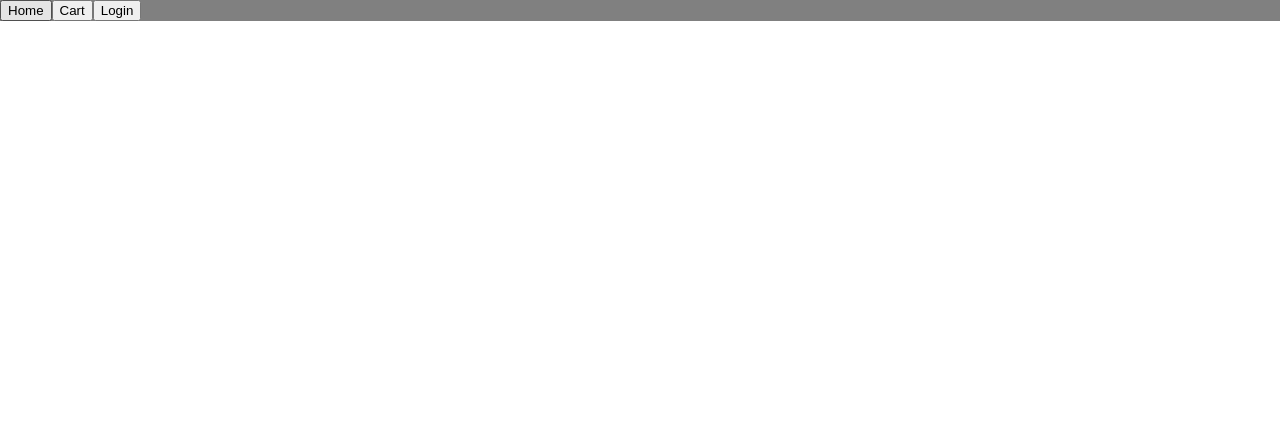
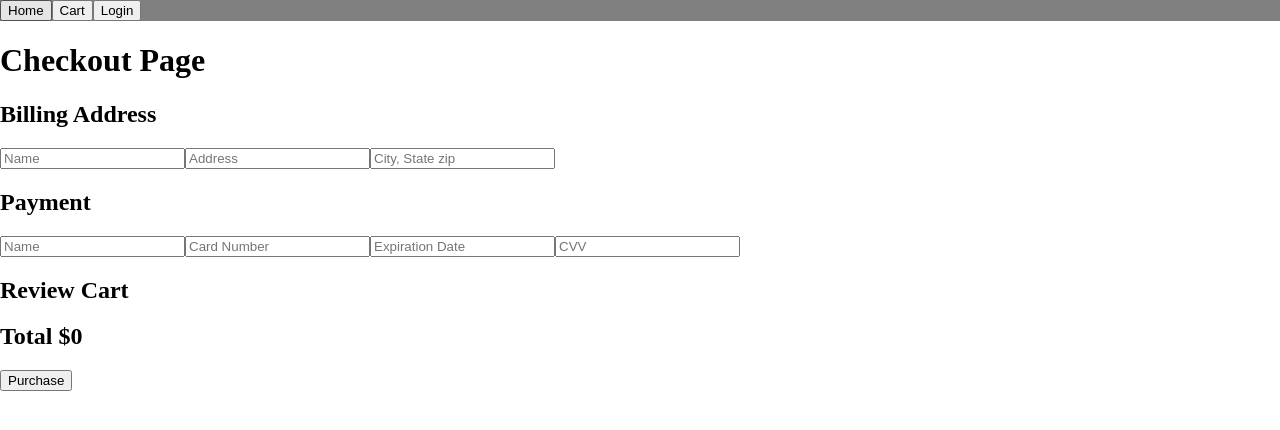
Before and after one commit to sadrachm/ecommerceFront, an Angular app: page /checkout in a window 1280 px wide. Before the commit this address led to /. Shown: the top 430 px of the page. Built offline with nearby package versions, Linux system fonts and the light colour scheme.

Commit message:
Added Checkout page

```diff
--- a/src/app/app-routing.module.ts
+++ b/src/app/app-routing.module.ts
@@ -4,11 +4,13 @@ import { AppComponent } from './app.component';
 import { HomeComponent } from './pages/home/home.component';
 import { LoginComponent } from './pages/login/login.component';
 import { CartComponent } from './pages/cart/cart.component';
+import { CheckoutComponent } from './pages/checkout/checkout.component';
 
 const routes: Routes = [
   {path:"", component:LoginComponent},
   {path:"home", component:HomeComponent},
   {path:"cart", component:CartComponent},
+  {path:"checkout", component:CheckoutComponent}
 ];
 
 @NgModule({
--- a/src/app/pages/cart/cart.component.html
+++ b/src/app/pages/cart/cart.component.html
@@ -4,4 +4,5 @@
     <h2>{{el.product}}</h2>
     <h2>{{el.quantity}}</h2>
 </div></div>
+<button routerLink="/checkout">Checkout</button>
 <button (click)="info()">get info</button>
--- a/src/app/pages/checkout/checkout.component.html
+++ b/src/app/pages/checkout/checkout.component.html
@@ -1 +1,23 @@
-<p>checkout works!</p>
+<h1>Checkout Page</h1>
+<section>
+    <h1>Billing Address</h1>
+    <input placeholder="Name"/>
+    <input placeholder="Address"/>
+    <input placeholder="City, State zip"/>
+</section>
+<section>
+    <h1>Payment</h1>
+    <input placeholder="Name"/>
+    <input placeholder="Card Number"/>
+    <input placeholder="Expiration Date"/>
+    <input placeholder="CVV"/>
+</section>
+<section>
+    <h1>Review Cart</h1>
+    <div *ngFor="let el of product">
+        <h2>{{el.product}}</h2>
+        <p>{{el.quantity}} @ ${{el.price}}</p>
+    </div>
+    <h2>Total ${{total}}</h2>
+</section>
+<button (click)="purchase()">Purchase</button>
--- a/src/app/pages/checkout/checkout.component.ts
+++ b/src/app/pages/checkout/checkout.component.ts
@@ -1,4 +1,7 @@
-import { Component } from '@angular/core';
+import { Component, Input } from '@angular/core';
+import { Product } from 'src/app/model/Product';
+import { LoginService } from 'src/app/service/login.service';
+import { ProductService } from 'src/app/service/product.service';
 
 @Component({
   selector: 'app-checkout',
@@ -6,5 +9,18 @@ import { Component } from '@angular/core';
   styleUrls: ['./checkout.component.css']
 })
 export class CheckoutComponent {
+  @Input() product : Array<Product> = []
+  total = 0.00;
+  constructor(private userService : LoginService){}
+  ngOnInit() {
+    this.product = this.userService.userInfo.products;
+    console.log(this.product);
+    for (let el of this.product) {
+      this.total += Number(el.price) * Number(el.quantity);
+    }
+  }
+  purchase() {
+
+  }
 
 }
```
